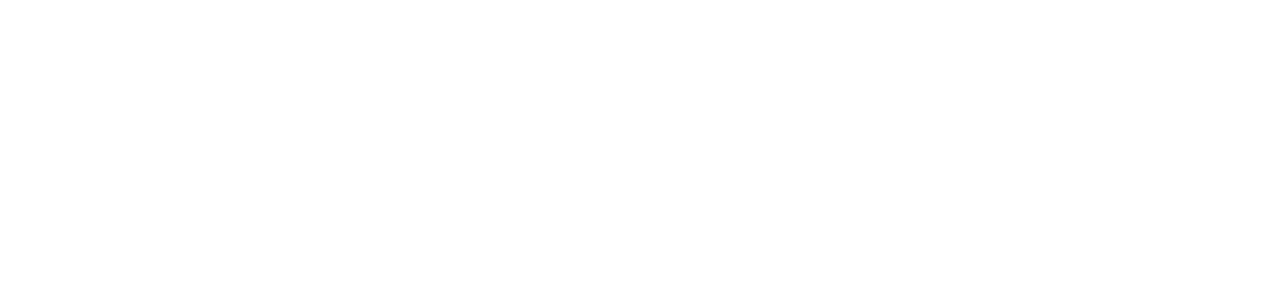
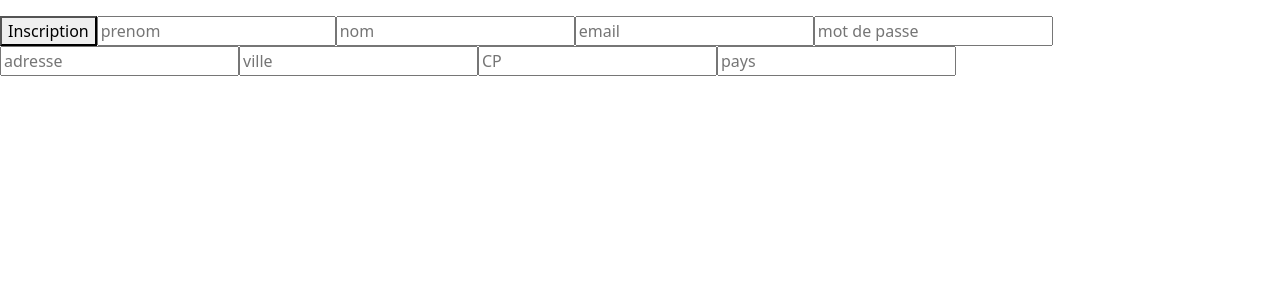
Before and after one commit to RyanDaltrey/persotouch_Frontend, a React (Create React App) app: page /inscription in a window 1280 px wide. Before the commit this address had no page. Shown: the top 300 px of the page. Built offline with nearby package versions, Linux system fonts and the light colour scheme.

Commit message:
ADD la route pour inscription et import sa Page."

```diff
--- a/src/App.js
+++ b/src/App.js
@@ -3,6 +3,7 @@
 import { BrowserRouter, Route, Routes } from 'react-router-dom';
 import AccueilPage from './Pages/AccueilPage'
 import './App.css';
+import InscriptionPage from './Pages/InscriptionPage';
 
 
 function App() {
@@ -11,6 +12,7 @@
     <Navbar/>
     <Routes>
         <Route path ="/" element={<AccueilPage/>}/>
+        <Route path='/inscription' element={<InscriptionPage/>}/>
     </Routes>
     </BrowserRouter>
     </>
```
